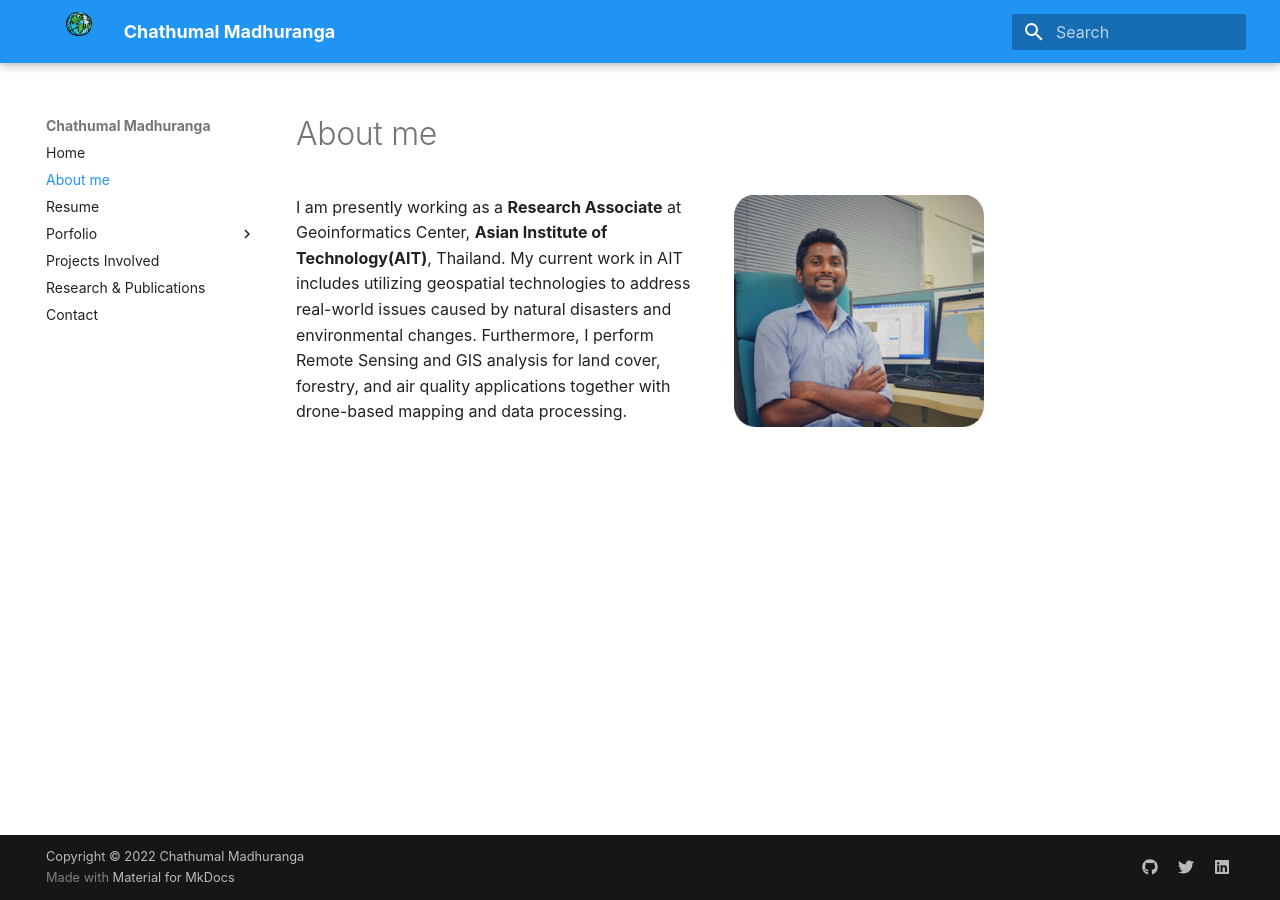
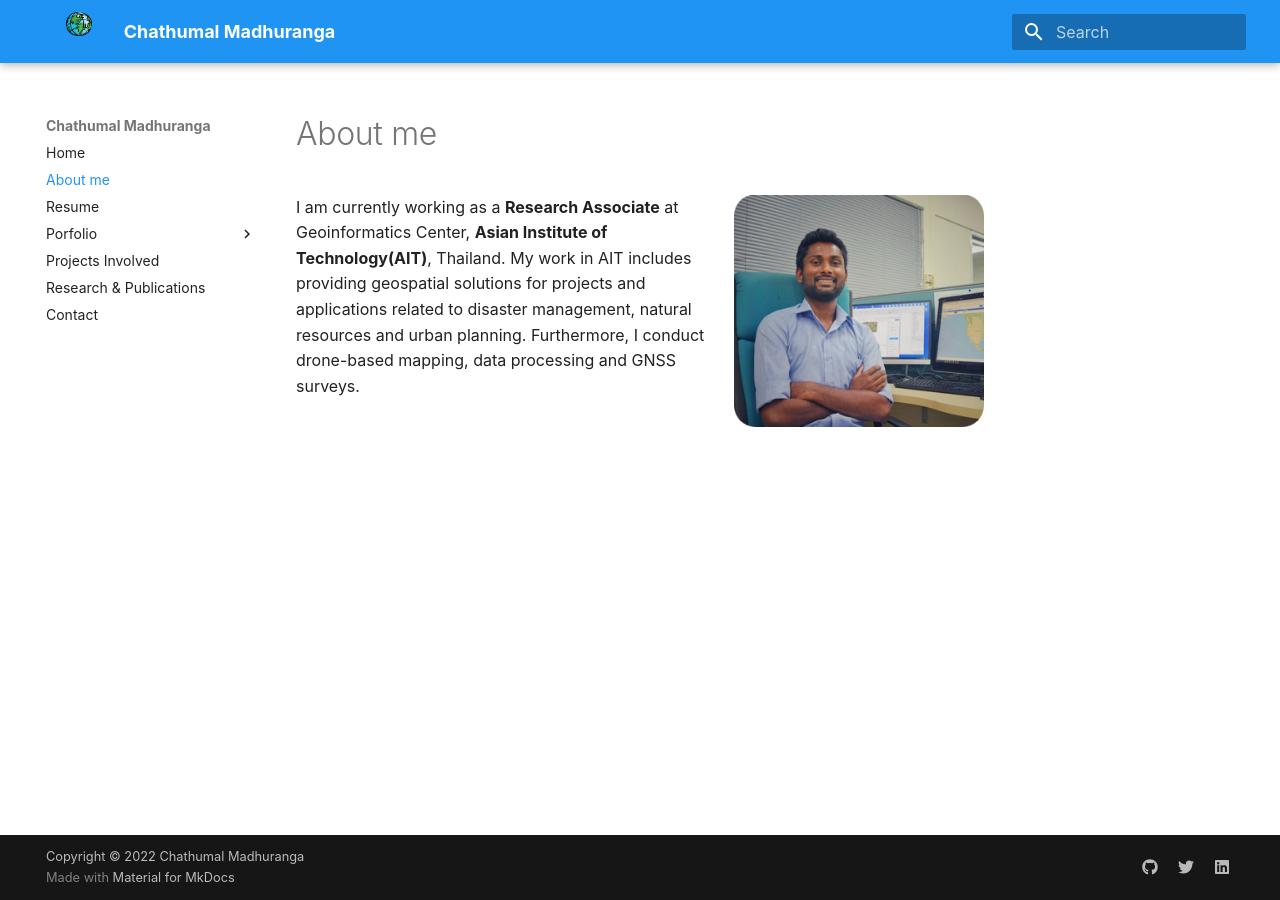
Before and after one commit to chathumal93/chathumal93.github.io, an MkDocs documentation site: the page built from docs/aboutme.md, in a window 1280 px wide. Built offline with MkDocs 1.6.1 and Material for MkDocs 9.7.7, drawn with Linux system fonts in a browser that asks for light colours; some web fonts are replaced.

Commit message:
update1:2023

```diff
--- a/docs/aboutme.md
+++ b/docs/aboutme.md
@@ -7,6 +7,7 @@ img {
 
 # About me
 <p><img src="/images/profile.png" width="250" height="180">
-I am presently working as a <b>Research Associate</b> at Geoinformatics Center, <b>Asian Institute of Technology(AIT)</b>, Thailand. My current work in AIT includes utilizing geospatial technologies to address real-world issues caused by natural disasters and environmental changes.
-Furthermore, I perform Remote Sensing and GIS analysis for land cover, forestry, and air quality applications together with drone-based mapping and data processing.
+I am currently working as a <b>Research Associate</b> at Geoinformatics Center, <b>Asian Institute of Technology(AIT)</b>, Thailand. My work in AIT includes providing geospatial solutions for projects and applications related to disaster management, natural resources and urban planning.
+
+Furthermore, I conduct drone-based mapping, data processing and GNSS surveys.
 </p>
```
Also changed, not shown: docs/index.md (+1 -1 lines), docs/portfolio/environment.md (+0 -6 lines), docs/research.md (+3 -0 lines).
